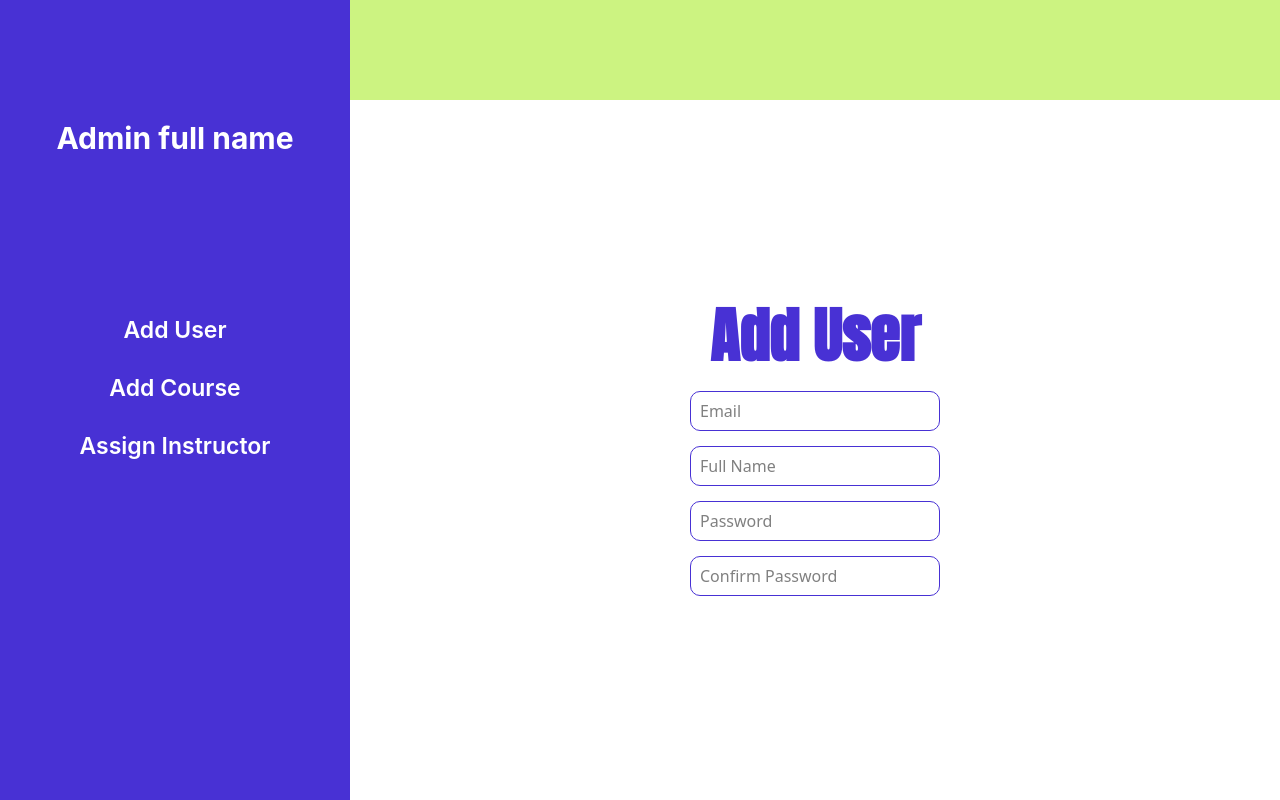
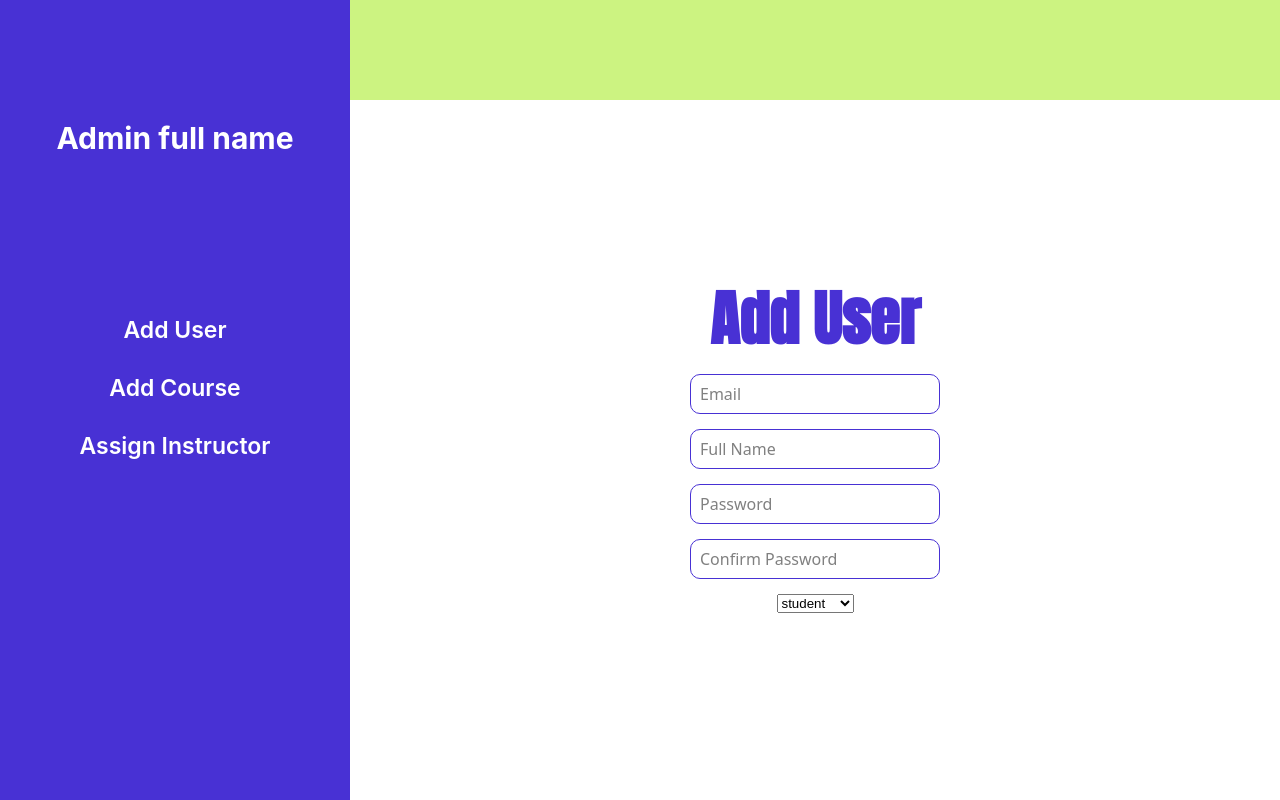
Before and after one commit to petersaba/elearning-system, a React (Create React App) app in the folder frontend/: page /admin in a window 1280 px wide. Built offline with nearby package versions, Linux system fonts and the light colour scheme.

Commit message:
frontend <> add user: adding selected option to input values

```diff
--- a/frontend/src/components/DropDown.js
+++ b/frontend/src/components/DropDown.js
@@ -1,9 +1,9 @@
 const DropDown = ( props ) => {
     return (
-        <select className="select-input">
-            {props.map((value) => {
+        <select className="select-input" onChange={(e) => {props.onChange('type', e.target.value)}}>
+            {Object.keys(props).map((value) => {
                 return (
-                    <option value={value}>{value}</option>
+                    <option value={props[value]}>{props[value]}</option>
                 );
             })
             }
--- a/frontend/src/components/Form.js
+++ b/frontend/src/components/Form.js
@@ -3,6 +3,7 @@ import Button from "./Button";
 import Input from "./Input";
 import LoginSignUpSwitch from "./LoginSignUpSwitch";
 import { validateLogin, validateSignUp } from "../utilities";
+import DropDown from "./DropDown";
 
 const Form = ({ type }) => {
     const [inputValues, setInputValues] = useState({});
@@ -12,6 +13,7 @@ const Form = ({ type }) => {
     path = path == window.location.pathname ? path : window.location.pathname;
     useEffect(() => {
         setInputValues({});
+        setError('');
     }, [path]);
 
     // save input field value to InputValues object
@@ -49,8 +51,8 @@ const Form = ({ type }) => {
     // form for the sign up
     if(type == 'Sign Up'){
 
-        function changeErrorField(e, email, full_name, password, confirm_password){
-            const message = validateSignUp(e, email, full_name, password, confirm_password, 'admin');
+        async function changeErrorField(e, email, full_name, password, confirm_password){
+            const message = await validateSignUp(e, email, full_name, password, confirm_password, 'admin');
             setError(message ? message : 'Account has been created');
         }
 
@@ -76,11 +78,12 @@ const Form = ({ type }) => {
     }
 
     if(type == 'Add User'){
-        function changeErrorField(e, email, full_name, password, confirm_password){
-            const message = validateSignUp(e, email, full_name, password, confirm_password);
+        function changeErrorField(e, email, full_name, password, confirm_password, type){
+            const message = validateSignUp(e, email, full_name, password, confirm_password, type);
             setError(message ? message : '');
         }
 
+        const test = ['student', 'instructor'];
         return (
             <form className="form fix-position">
                 <h1>{type}</h1>
@@ -89,9 +92,9 @@ const Form = ({ type }) => {
                 <Input type={'text'} id="full_name" text={'Full Name'} onChange={saveToInputValue}/>
                 <Input type={'password'} id="password" text={'Password'} onChange={saveToInputValue}/>
                 <Input type={'password'} id="confirm_password" text={'Confirm Password'} onChange={saveToInputValue}/>
+                <DropDown {...test} onChange={saveToInputValue}/>
                 <div>
-                    <Button text={type}
-                    onClick={changeErrorField}
+                    <Button text={type} onClick={changeErrorField}
                         email={inputValues.email}
                         full_name={inputValues.full_name}
                         password={inputValues.password}
```
